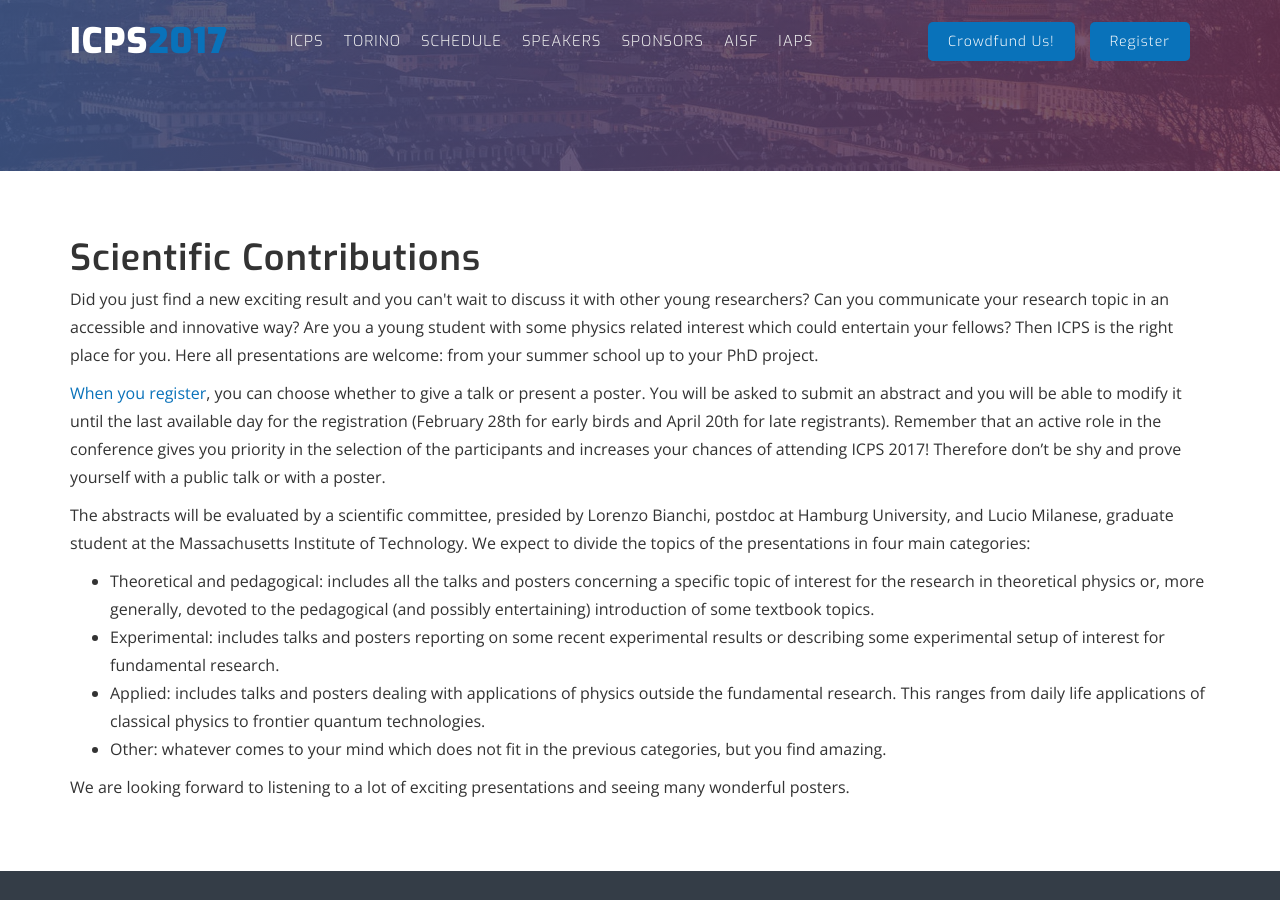
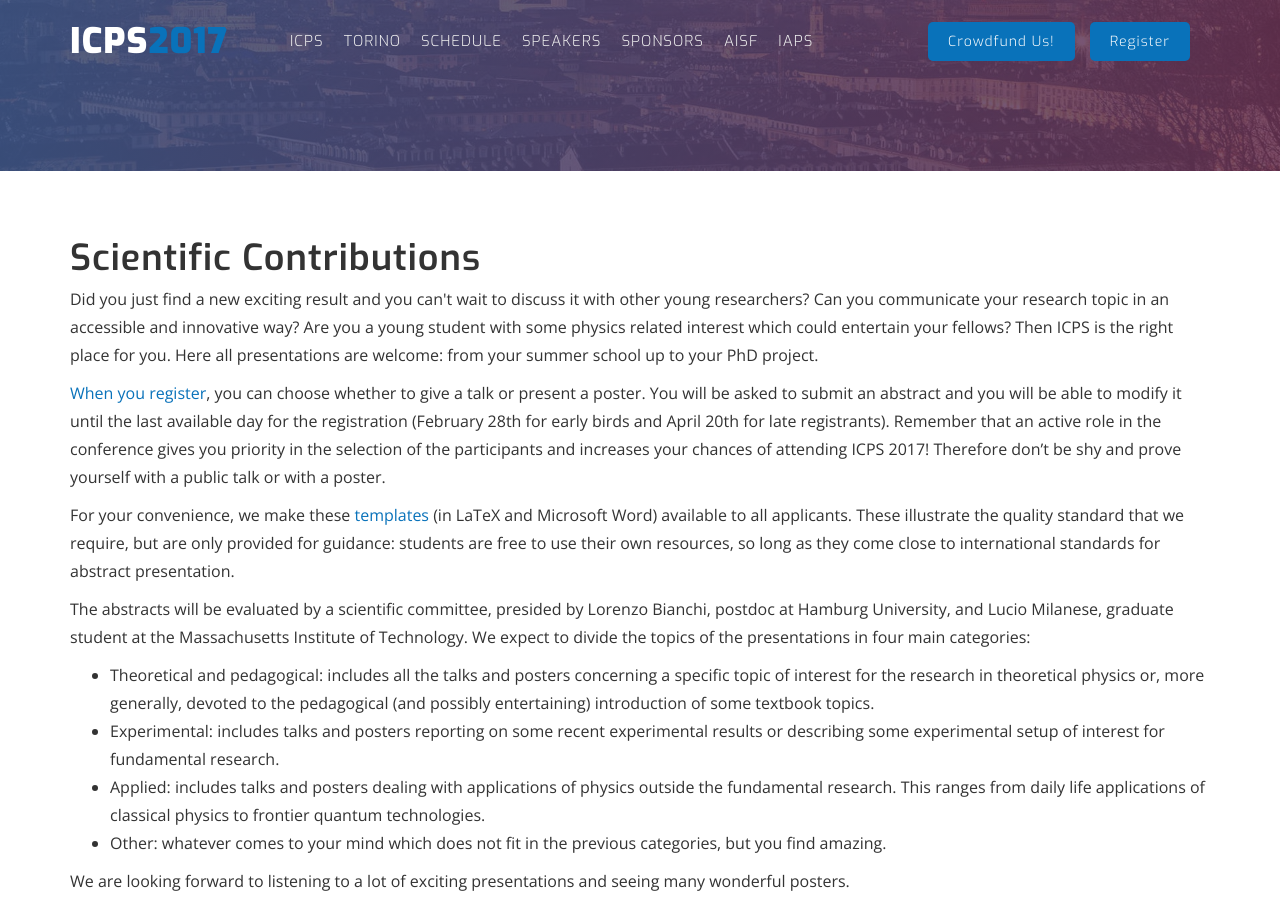
Before and after one commit to ICPS2017/ICPS2017.github.io, a Jekyll site: the page built from scientific-contribution.html, in a window 1280 px wide and 900 px high. Built offline with Jekyll 4.4.1, drawn with Linux system fonts in a browser that asks for light colours; nearby versions of some CDN libraries.

Commit message:
update scientific contributions with templates

```diff
--- a/scientific-contribution.html
+++ b/scientific-contribution.html
@@ -10,6 +10,7 @@ permalink: /scientific-contributions
       <h1>Scientific Contributions</h1>
       <p>Did you just find a new exciting result and you can't wait to discuss it with other young researchers? Can you communicate your research topic in an accessible and innovative way? Are you a young student with some physics related interest which could entertain your fellows? Then ICPS is the right place for you. Here all presentations are welcome: from your summer school up to your PhD project.</p>
       <p><a href="/registration">When you register</a>, you can choose whether to give a talk or present a poster. You will be asked to submit an abstract and you will be able to modify it until the last available day for the registration (February 28th for early birds and April 20th for late registrants). Remember that an active role in the conference gives you priority in the selection of the participants and increases your chances of attending ICPS 2017! Therefore don’t be shy and prove yourself with a public talk or with a poster.</p>
+      <p>For your convenience, we make these <a href="/files/ICPS2017_Abstract_templates.zip">templates</a> (in LaTeX and Microsoft Word) available to all applicants. These illustrate the quality standard that we require, but are only provided for guidance: students are free to use their own resources, so long as they come close to international standards for abstract presentation. </p>
       <p>The abstracts will be evaluated by a scientific committee, presided by Lorenzo Bianchi, postdoc at Hamburg University, and Lucio Milanese, graduate student at the Massachusetts Institute of Technology. We expect to divide the topics of the presentations in four main categories:
 	<ul class="bigul">
 	  <li>Theoretical and pedagogical: includes all the talks and posters concerning a specific topic of interest for the research in theoretical physics or, more generally, devoted to the pedagogical (and possibly entertaining) introduction of some textbook topics.</li>
```
Also changed, not shown: 1 other file.
